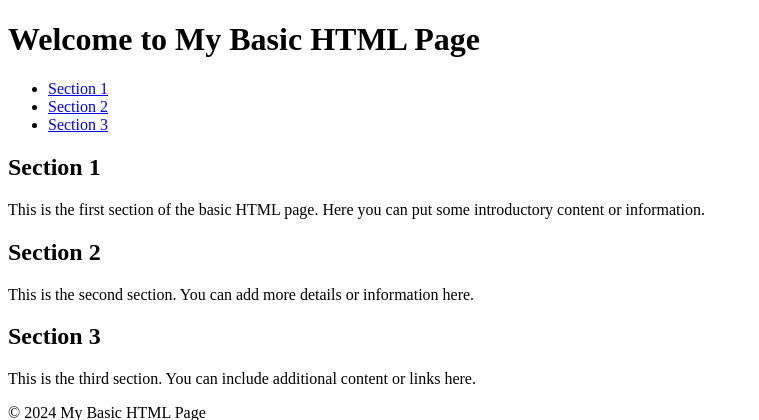
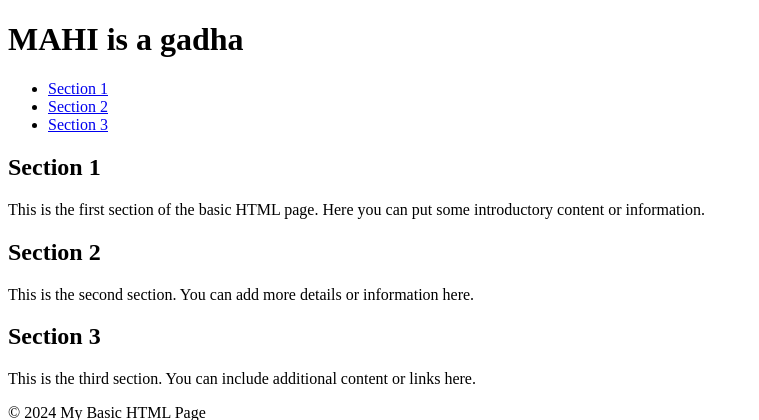
Before and after one commit to AhsanulAlamNaiem/flask, a Flask app: page / in a window 1280 px wide. Shown: the top 420 px of the page, without its empty margins (0-759 px from the left). Run offline with Flask 3, Linux system fonts and the light colour scheme.

Commit message:
mahi is a gadha

```diff
--- a/templates/home.html
+++ b/templates/home.html
@@ -7,7 +7,7 @@
 </head>
 <body>
     <header>
-        <h1>Welcome to My Basic HTML Page</h1>
+        <h1>MAHI is a gadha</h1>
     </header>
 
     <nav>
```
